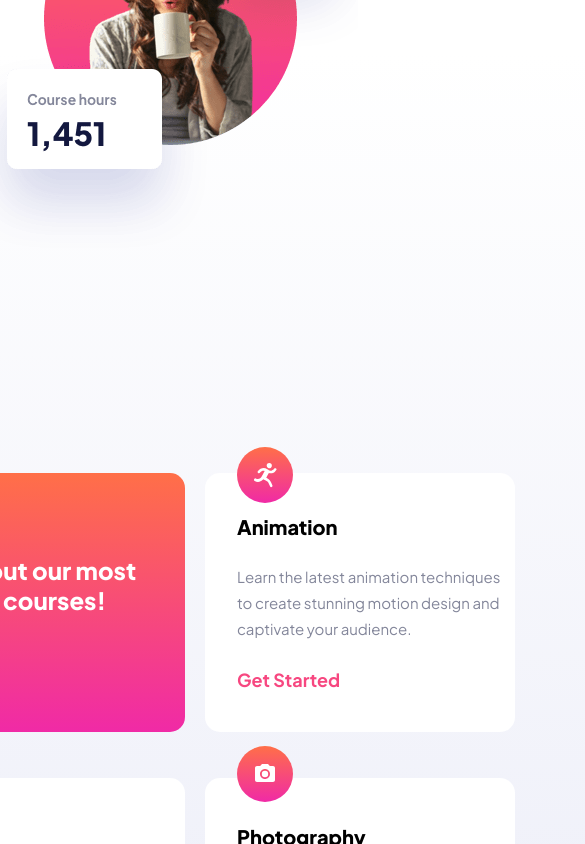
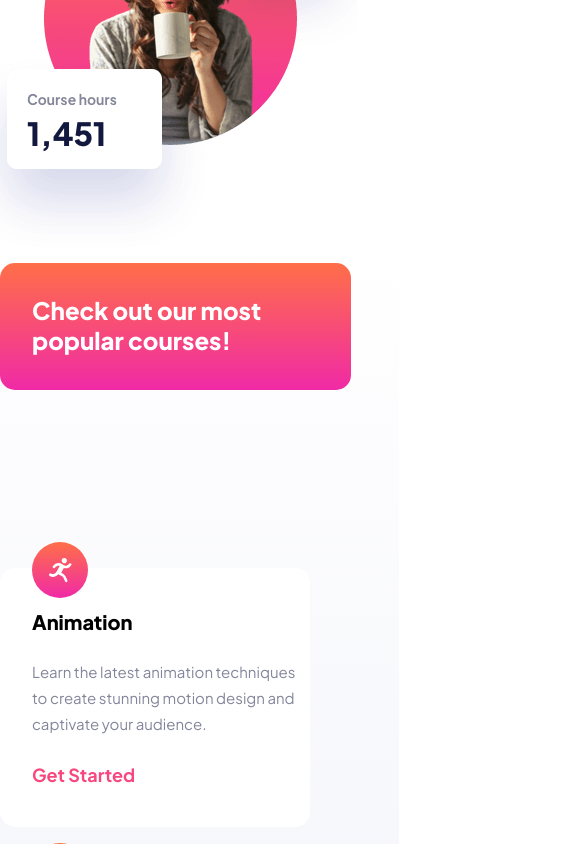
Before and after one commit to russell-crooms/skilled, a React (Vite) app: page / in a window 390 px wide. Shown: the part 580-1424 px from the top of the page, 585 px wide, since content can reach past the window. Built offline with nearby package versions, Linux system fonts and the light colour scheme.

Commit message:
Removed hero tablet image from larger screens.

```diff
--- a/src/components/cards/Cards.css
+++ b/src/components/cards/Cards.css
@@ -245,10 +245,34 @@
 
 @media (max-width: 425px) {
   .card-container {
-    margin-top: 500px;
+    margin-top: 290px;
+  }
+  .cards {
+    grid-template-columns: 280px;
+    margin-left: -80px;
+  }
+  .colorful-card {
+    width: 90vw;
+    height: 15vh;
+  }
+  .colorful-card h2 {
+    margin-top: 30px;
   }
 }
 
 @media (max-width: 375px) {
-
+  .card-container {
+    margin-top: 290px;
+  }
+  .cards {
+    grid-template-columns: 280px;
+    margin-left: 10px;
+  }
+  .colorful-card {
+    width: 95vw;
+    height: 15vh;
+  }
+  .colorful-card h2 {
+    margin-top: 30px;
+  }
 }
--- a/src/components/hero/Hero.css
+++ b/src/components/hero/Hero.css
@@ -63,6 +63,9 @@
     .hero-image-mobile {
         display: none;
     }
+    .hero-container-tablet {
+        display: none;
+    }
 }
 
 @media (max-width: 1440px) {
@@ -72,6 +75,9 @@
     .hero-container-right {
         top: -18%;
         right: -25%;
+    }
+    .hero-container-tablet {
+        display: none;
     }
     .hero-image-mobile {
         display: none;
```
